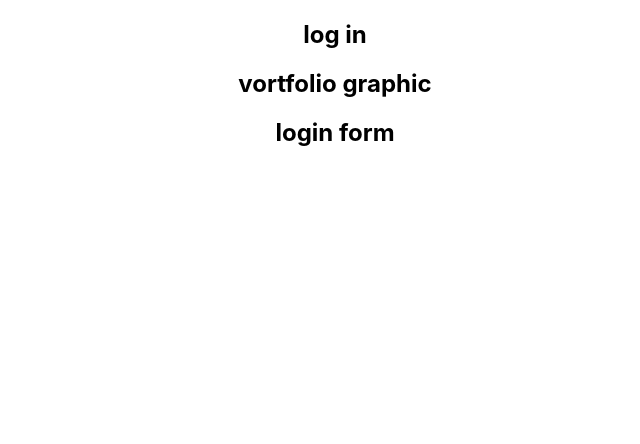
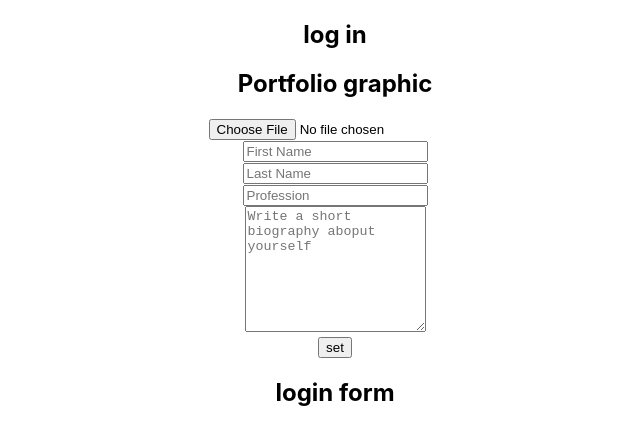
Before and after one commit to AydnH/IXXN321_AS3, a React (Create React App) app in the folder client/: page /#/Login in a window 1280 px wide. Shown: the top 444 px of the page, without its empty margins (305-945 px from the left). Built offline with nearby package versions, Linux system fonts and the light colour scheme.

Commit message:
concurrently and more database
readme updates and new form

```diff
--- a/client/src/App.js
+++ b/client/src/App.js
@@ -1,5 +1,5 @@
 import React from "react";
-import { HashRouter, Route, Redirect } from "react-router-dom";
+import { HashRouter, Route } from "react-router-dom";
 
 import Home from "./components/pages/homePage";
 import Login from "./components/pages/login";
--- a/client/src/components/pages/login.js
+++ b/client/src/components/pages/login.js
@@ -1,4 +1,5 @@
 import React from "react";
+import ProfileUploadForm from "../profile/profileUpload";
 
 export default class Login extends React.Component {
   render() {
@@ -7,7 +8,8 @@ export default class Login extends React.Component {
         <section>
           <div>
             <h1> log in</h1>
-            <h2> vortfolio graphic</h2>
+            <h2> Portfolio graphic</h2>
+            <ProfileUploadForm />
           </div>
         </section>
 
--- /dev/null
+++ b/client/src/components/profile/profileUpload.js
@@ -0,0 +1,139 @@
+import React from "react";
+import axios from "axios";
+
+export default class ProfileUploadForm extends React.Component {
+  constructor(props) {
+    super(props);
+    this.state = {
+      profilePicture: "",
+      firstName: "",
+      lastName: "",
+      profession: "",
+      biography: "",
+    };
+  }
+  profilePictureOnChange(event) {
+    this.setState({
+      profilePicture: event.target.value,
+    });
+  }
+  firstNameOnChange(event) {
+    this.setState({
+      firstName: event.target.value,
+    });
+  }
+  lastNameOnChange(event) {
+    this.setState({
+      lastName: event.target.value,
+    });
+  }
+  professionOnChange(event) {
+    this.setState({
+      profession: event.target.value,
+    });
+  }
+  biographyOnChange(event) {
+    this.setState({
+      biography: event.target.value,
+    });
+  }
+
+  handleSubmit(event) {
+    event.preventDefault();
+    this.onSubmit = () => ({
+      profilePicture: this.profilePicture,
+      firstName: this.firstName,
+      lastName: this.lastName,
+      profession: this.profession,
+      biography: this.biography,
+    });
+    let Profile = {
+      profilePicture: this.profilePicture,
+      firstName: this.firstName,
+      lastName: this.lastName,
+      profession: this.profession,
+      biography: this.biography,
+    };
+    axios
+      .post("http://localhost:3100/api/postProfile", Profile)
+      .then((res) => {
+        this.setState({ sent: true });
+      })
+      .catch(() => {
+        console.log("FAILED TO SEND");
+      });
+    this.setState({
+      profilePicture: "",
+      firstName: "",
+      lastName: "",
+      profession: "",
+      biography: "",
+    });
+    console.log(this.state);
+  }
+
+  render() {
+    return (
+      <div className="submissionFormMaster">
+        <form
+          id="profile"
+          onSubmit={this.handleSubmit.bind(this)}
+          method="POST"
+        >
+          <div className="form-group">
+            <div className="image-submission">
+              <input
+                type="file"
+                value={this.state.profilePicture}
+                onChange={this.profilePictureOnChange.bind(this)}
+                placeholder="Profile Picture"
+              />
+            </div>
+          </div>
+          <div className="form-group">
+            <div className="text-submission">
+              <input
+                type="text"
+                value={this.state.firstName}
+                onChange={this.firstNameOnChange.bind(this)}
+                placeholder="First Name"
+              />
+            </div>
+          </div>
+          <div className="form-group">
+            <div className="text-submission">
+              <input
+                type="text"
+                value={this.state.lastName}
+                onChange={this.lastNameOnChange.bind(this)}
+                placeholder="Last Name"
+              />
+            </div>
+          </div>
+          <div className="form-group">
+            <div className="text-submission">
+              <input
+                type="text"
+                value={this.state.profession}
+                onChange={this.professionOnChange.bind(this)}
+                placeholder="Profession"
+              />
+            </div>
+          </div>
+          <div className="form-group">
+            <div className="text-submission">
+              <textarea
+                type="text"
+                rows="8"
+                value={this.state.biography}
+                onChange={this.biographyOnChange.bind(this)}
+                placeholder="Write a short biography aboput yourself"
+              />
+            </div>
+          </div>
+          <button type="submit">set</button>
+        </form>
+      </div>
+    );
+  }
+}
```
Also changed, not shown: client/src/components/models/profileScheme.js (added, +12 -0 lines), 1 other file (tests, documents, lock files or other folders).
